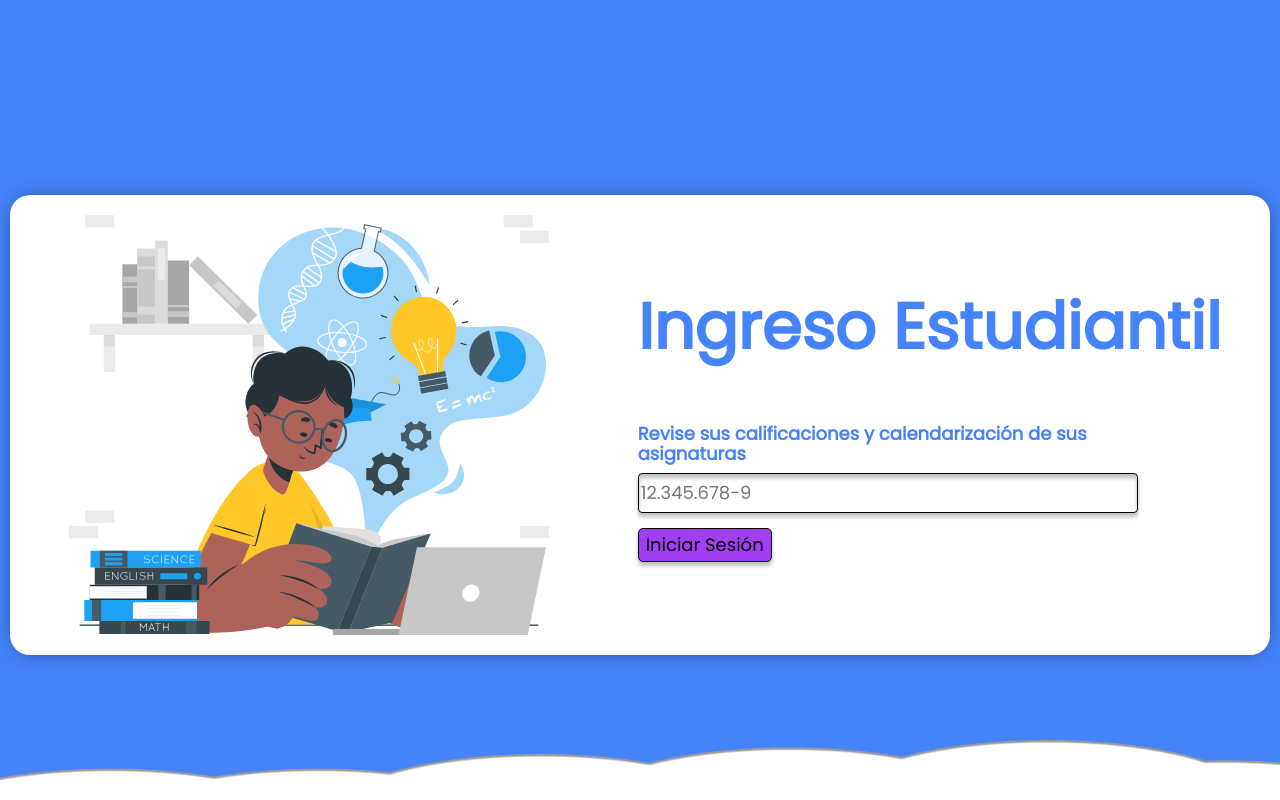
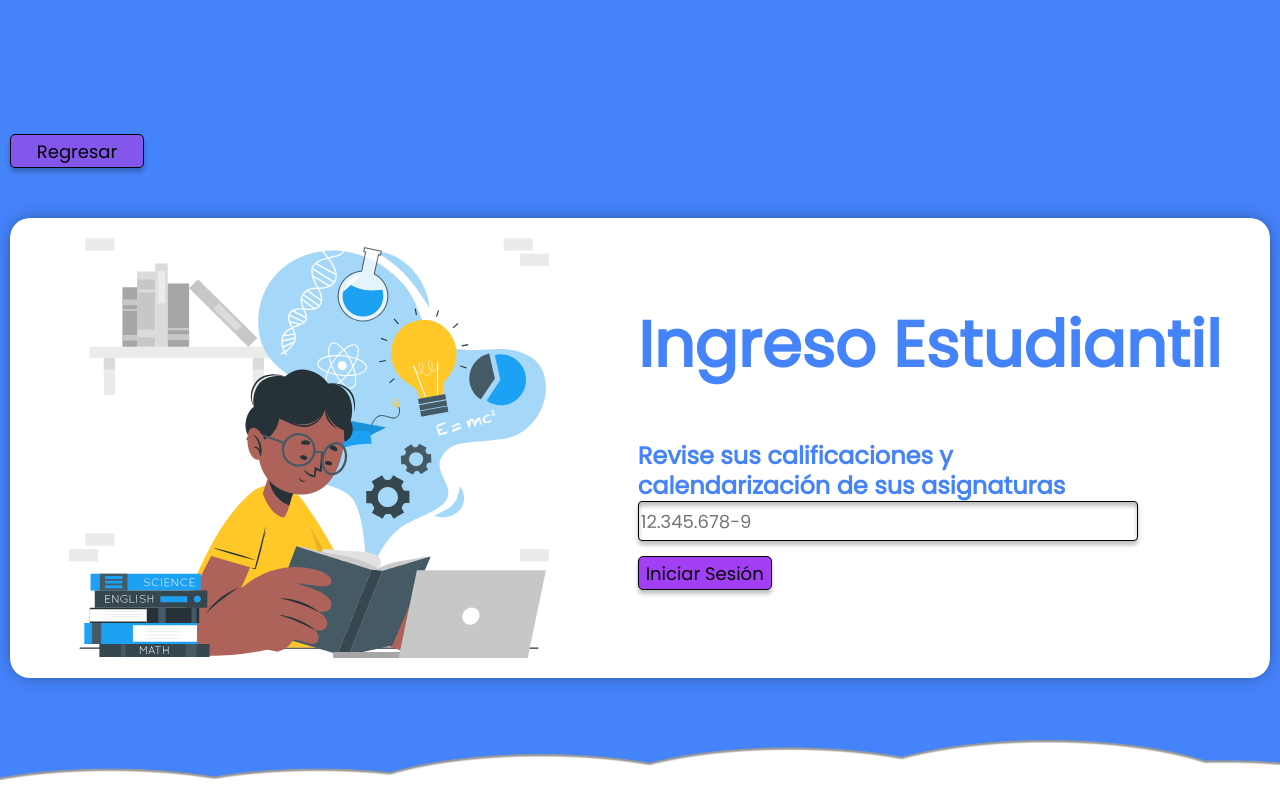
Before and after one commit to Ragnalex/Pi-Notas, a React (Create React App) app in the folder client/: page /estudiante/login in a window 1280 px wide. Built offline with nearby package versions, Linux system fonts and the light colour scheme.

Commit message:
cambios en clases

```diff
--- a/client/src/Views/Home/home.css
+++ b/client/src/Views/Home/home.css
@@ -48,5 +48,9 @@
         width: 400px;
 
     }
+    .botones{
+        width: 350px;
+        justify-content: center;
+    }
 
 }
--- a/client/src/Views/estLogin/eLogin.css
+++ b/client/src/Views/estLogin/eLogin.css
@@ -1,6 +1,13 @@
 .l-elogin {
-    font-size: 18px;
+    font-size: 24px;
     line-height: 20px;
+    font-style: normal;
+    font-weight: 900;
+    line-height: 30px;
+    width: 500px;
+
+    color: #4583FB;
+
 }
 
 .imag{
@@ -28,9 +35,14 @@
 }
 
 
+
 @media (min-width:300px) and (max-width: 400px){
     .l-elogin{
         line-height: 18px;
+        text-align:start;
+        font-size: 18px;
+        width: 250px;
+        margin-bottom: 10px;
     }
     .imag{
         width: 150px;
@@ -41,4 +53,5 @@
         justify-content: content;
     }
 
+
 }
--- a/client/src/Views/estLogin/eLogin.js
+++ b/client/src/Views/estLogin/eLogin.js
@@ -2,7 +2,7 @@ import React, { useEffect, useRef } from "react";
 import "./eLogin.css";
 import Lottie from "lottie-react";
 import axios from "axios"
-import { useRut } from "react-rut-formatter";
+import { useNavigate } from "react-router-dom";
 
 //Images
 
@@ -11,6 +11,7 @@ import student from "../../imgs/reading-boy.json";
 
 const ELogin = () => {
 
+    const navigate = useNavigate();
     const rutRef = useRef();            // variable que almacenara el rut que se ingresara
 
     const formatRut = (rut) => { // Da formato al rut para posterios validacion con el backend
@@ -32,19 +33,20 @@ const ELogin = () => {
         e.preventDefault();
         const rut = formatRut(rutRef.current.value);
         try {
-            const res = await axios.post("http://localhost:5000/api/auth/usuario/ingreso", {
+            const res = await axios.post("http://localhost:5000/api/auth/ingreso", {
                 rut: rut,
             });
             alert("Alumno " + res.data.pnombre + " " + res.data.apellidop + " detectado con " + res.data.rut);
         } catch (error) {
             console.log(error);
-            alert("El rut del alumno no se encuentra en el sistema.");
+            alert("Rut ingresado no esta en el sistema.");
         };
     };
 
 
     return (
         <div>
+            <button className="back-button" onClick={() => navigate("/")}> Regresar </button>
             <div className="content">
                 <Lottie animationData={student} loop={true} autoPlay={true} className="imag"></Lottie>
 
@@ -54,7 +56,7 @@ const ELogin = () => {
                     </div>
 
                     <form className="formBox" onSubmit={handleSubmit}>
-                        <label className="label l-elogin"> Revise sus calificaciones
+                        <label className="l-elogin"> Revise sus calificaciones
                             y calendarización de sus asignaturas </label>
                         <input className="input-box"
                                 type="text"
--- a/client/src/Views/profLogin/pLogin.js
+++ b/client/src/Views/profLogin/pLogin.js
@@ -1,6 +1,8 @@
 import React, { useEffect, useRef } from "react";
 import "./pLogin.css";
 import Lottie from "lottie-react";
+import { useNavigate } from "react-router-dom";
+
 
 //IMAGES
 
@@ -9,11 +11,12 @@ import sefirot from "../../imgs/Ellipse.png";
 
 const PLogin = () => {
 
-
+    const navigate = useNavigate();
 
     return (
         <div>
 
+            <button className="back-button" onClick={() => navigate("/")}> Regresar </button>
             <div className="content">
 
 
@@ -32,6 +35,7 @@ const PLogin = () => {
 
                         <button onClick={() => navigate("/profesor/profile")} className="submit"> Iniciar sesión </button>
                     </form>
+
 
                 </div>
 
--- a/client/src/index.css
+++ b/client/src/index.css
@@ -116,27 +116,31 @@ página anterior o ver calendario   */
 
   font-size: 18px;
 
-  background: #3141cf;
+  background: #8457ec;
   border: 1px solid #000000;
   box-shadow: 0px 4px 4px rgba(0, 0, 0, 0.25);
   border-radius: 5px;
 }
+.back-button:hover{
+  background: #4804a0;
+}
+
 @media(min-width: 300px)and(max-width: 400px){
   .nubesita{
     height: 50px;
   }
   .t-login {
-    font-size: 10px;
+    font-size: 12px;
     color: #4583FB;
   }
   .titulo{
-    font-size: 32px;
     margin-bottom: 0%;
 
   }
   .home-button{
-    width: 500px;
-    height: 20px;
+    width: 20px;
+    height: 10px;
+    font-size: 6px;
   }
 }
 
```
Also changed, not shown: client/src/imgs/arrowBack.svg (added).
